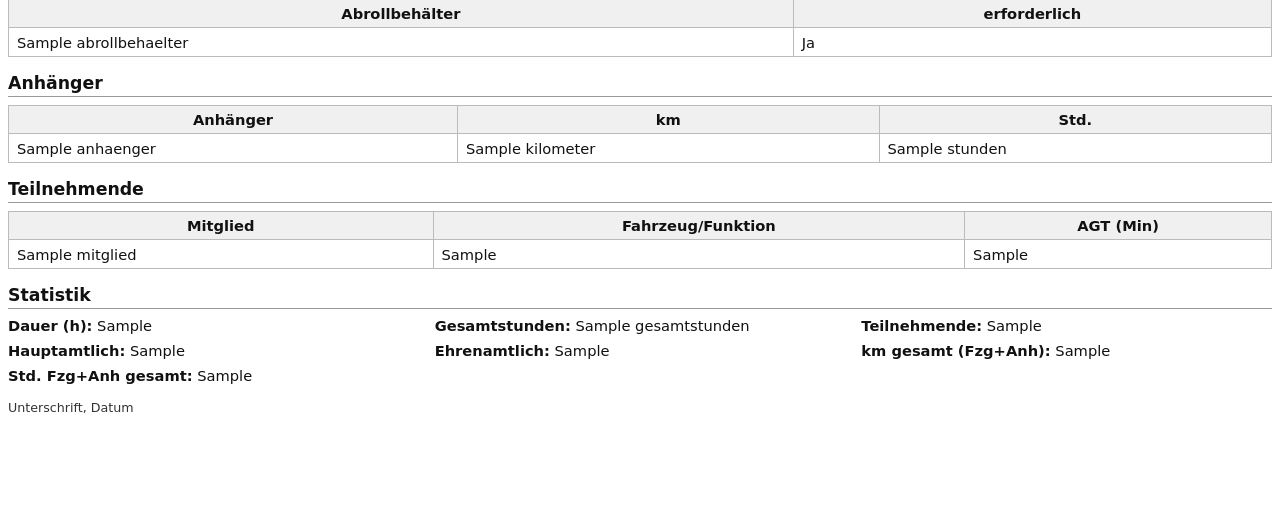
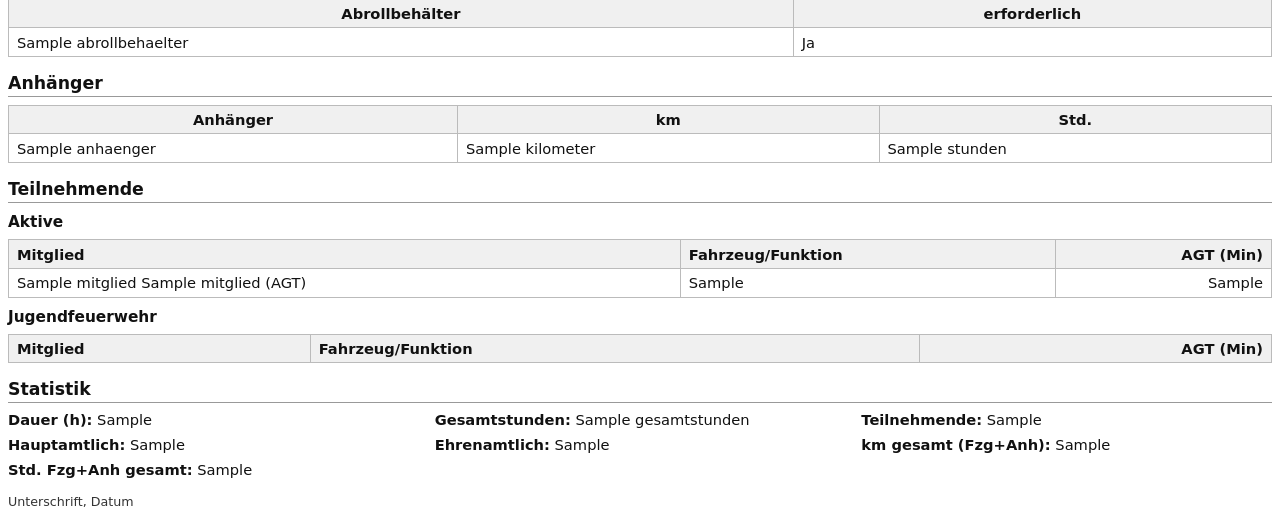
Before and after one commit to dan-chem/eidiv, a Django app: template dienst/templates/dienst/pdf.html in a window 1280 px wide. Shown: the part 290-809 px from the top of the page. Before the commit the page ends 703 px from the top, so only its background shows below. Run offline with Django 5.2, Linux system fonts and the light colour scheme; the template is opened without the code that fills it: most values are stand-ins (such as "Sample title", 1, 10 or a date in 2020); lists and menus that the app fills with data are empty.

Commit message:
ansicht der aktive und jf bloecke auch in pdf ergaenzt

```diff
--- a/dienst/templates/dienst/pdf.html
+++ b/dienst/templates/dienst/pdf.html
@@ -63,15 +63,52 @@
   </table>
 </section>
 
-<section class="page-break avoid-break">
+<!-- Teilnehmende -->
+<section>
   <h2>Teilnehmende</h2>
-  <table>
-    <thead><tr><th>Mitglied</th><th>Fahrzeug/Funktion</th><th>AGT (Min)</th></tr></thead>
+
+  <!-- Aktive -->
+  <h3>Aktive</h3>
+  <table class="table table-sm w-100">
+    <thead>
+      <tr>
+        <th style="text-align:left;">Mitglied</th>
+        <th style="text-align:left;">Fahrzeug/Funktion</th>
+        <th style="text-align:right;">AGT (Min)</th>
+      </tr>
+    </thead>
     <tbody>
       {% for t in obj.dienstteilnahme_set.all %}
-      <tr><td>{{ t.mitglied }}</td><td>{{ t.fahrzeug_funktion }}</td><td>{{ t.agt_minuten|default:"—" }}</td></tr>
-      {% empty %}
-      <tr><td colspan="3">—</td></tr>
+        {% if not t.mitglied.jugendfeuerwehr %}
+          <tr>
+            <td>{{ t.mitglied.vorname }} {{ t.mitglied.name }}{% if t.mitglied.agt %} (AGT){% endif %}</td>
+            <td>{{ t.fahrzeug_funktion|default:"—" }}</td>
+            <td style="text-align:right;">{{ t.agt_minuten|default:"—" }}</td>
+          </tr>
+        {% endif %}
+      {% endfor %}
+    </tbody>
+  </table>
+
+  <!-- Jugendfeuerwehr -->
+  <h3 style="margin-top:10px;">Jugendfeuerwehr</h3>
+  <table class="table table-sm w-100">
+    <thead>
+      <tr>
+        <th style="text-align:left;">Mitglied</th>
+        <th style="text-align:left;">Fahrzeug/Funktion</th>
+        <th style="text-align:right;">AGT (Min)</th>
+      </tr>
+    </thead>
+    <tbody>
+      {% for t in obj.dienstteilnahme_set.all %}
+        {% if t.mitglied.jugendfeuerwehr %}
+          <tr>
+            <td>{{ t.mitglied.vorname }} {{ t.mitglied.name }}{% if t.mitglied.agt %} (AGT){% endif %}</td>
+            <td>{{ t.fahrzeug_funktion|default:"—" }}</td>
+            <td style="text-align:right;">{{ t.agt_minuten|default:"—" }}</td>
+          </tr>
+        {% endif %}
       {% endfor %}
     </tbody>
   </table>
```
Also changed, not shown: einsatz/templates/einsatz/pdf.html (+43 -6 lines).
